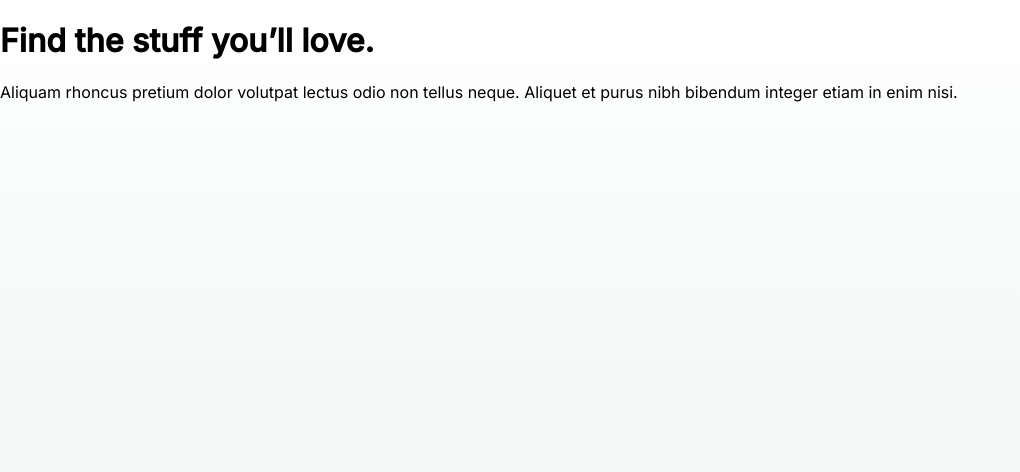
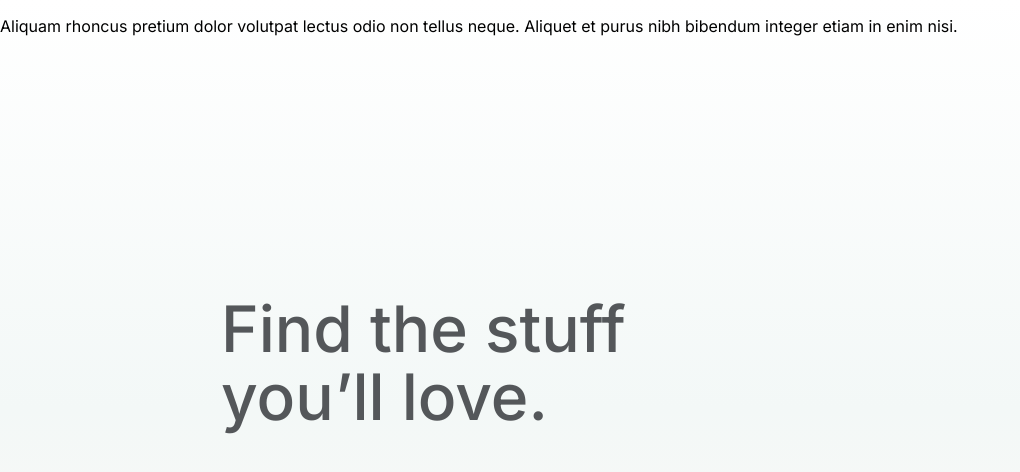
Before and after one commit to juancaorg/habitual, a plain HTML site: page index.html in a window 1280 px wide. Shown: the top 472 px of the page, without its empty margins (0-1020 px from the left). Drawn offline with Linux system fonts and the light colour scheme.

Commit message:
feat(styles): add title styling

```diff
--- a/styles.css
+++ b/styles.css
@@ -24,3 +24,17 @@ body {
 	position: relative;
 	width: 1440px;
 }
+
+.title {
+	color: #54575A;
+	font-family: 'Inter';
+	font-size: 64px;
+	font-style: normal;
+	font-weight: 500;
+	height: 135px;
+	left: 221px;
+	line-height: 68px;
+	position: absolute;
+	top: 236px;
+	width: 458px;
+}
```
